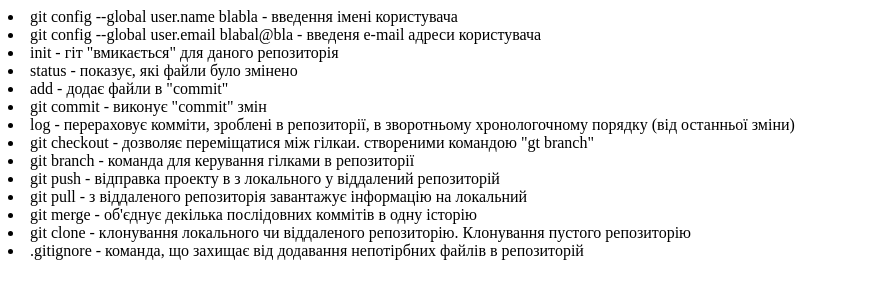
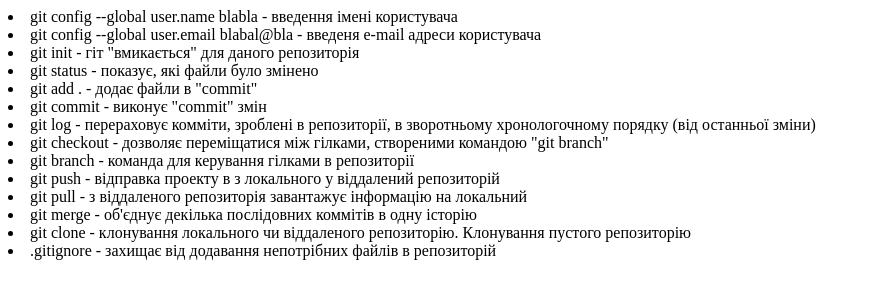
Before and after one commit to serhiikhlivniuk/cursor-homeworks, a plain HTML site: page Homework1.html in a window 1280 px wide. Shown: the whole page, without its empty margins (0-871 px from the left). Drawn offline with Linux system fonts and the light colour scheme.

Commit message:
final done

```diff
--- a/Homework1.html
+++ b/Homework1.html
@@ -7,19 +7,19 @@
     <title>HOMEWORK #1</title>
 </head>
 <body>
-<li>git config --global user.name blabla - введення імені користувача</li>
-<li>git config --global user.email blabal@bla - введеня e-mail адреси користувача</li>
-<li> init - гіт "вмикається" для даного репозиторія</li>
-<li>status - показує, які файли було змінено</li>
-<li>add - додає файли в "commit" </li>
-<li>git commit - виконує "commit" змін </li>
-<li>log - перераховує комміти, зроблені в репозиторії, в зворотньому хронологочному порядку (від останньої зміни)</li>
-<li>git checkout - дозволяє переміщатися між гілкаи. створеними командою "gt branch"</li>
-<li>git branch - команда для керування гілками в репозиторії</li>
-<li>git push - відправка проекту в з локального у віддалений репозиторій</li>
-<li>git pull - з віддаленого репозиторія завантажує інформацію на локальний</li>
-<li>git merge - об'єднує декілька послідовних коммітів в одну історію</li>
-<li>git clone - клонування локального чи віддаленого репозиторію. Клонування пустого репозиторію</li>
-<li>.gitignore - команда, що захищає від додавання непотірбних файлів в репозиторій</li>
+<li> git config --global user.name blabla - введення імені користувача</li>
+<li> git config --global user.email blabal@bla - введеня e-mail адреси користувача</li>
+<li> git init - гіт "вмикається" для даного репозиторія</li>
+<li> git status - показує, які файли було змінено</li>
+<li> git add . - додає файли в "commit" </li>
+<li> git commit - виконує "commit" змін </li>
+<li> git log - перераховує комміти, зроблені в репозиторії, в зворотньому хронологочному порядку (від останньої зміни)</li>
+<li> git checkout - дозволяє переміщатися між гілками, створеними командою "git branch"</li>
+<li> git branch - команда для керування гілками в репозиторії</li>
+<li> git push - відправка проекту в з локального у віддалений репозиторій</li>
+<li> git pull - з віддаленого репозиторія завантажує інформацію на локальний</li>
+<li> git merge - об'єднує декілька послідовних коммітів в одну історію</li>
+<li> git clone - клонування локального чи віддаленого репозиторію. Клонування пустого репозиторію</li>
+<li> .gitignore - захищає від додавання непотрібних файлів в репозиторій </li>
 </body>
 </html>
```
